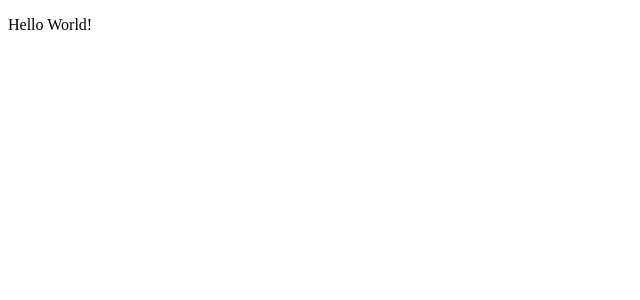
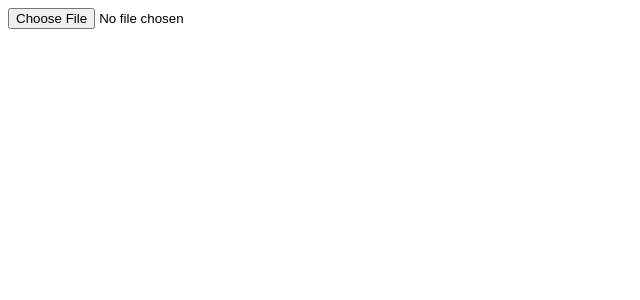
Before and after one commit to nickgirardo/webpack-bundle-viz, a React app: page / in a window 1280 px wide. Shown: the top 300 px of the page, without its empty margins (0-640 px from the left). Built offline with nearby package versions, Linux system fonts and the light colour scheme; the HTML template or start-up script is replaced by a standard one.

Commit message:
Basic file uploading working

```diff
--- a/src/App.tsx
+++ b/src/App.tsx
@@ -1,2 +1,8 @@
+import { FileInput } from './components/FileInput';
 
-export default () => <p>Hello World!</p>;
+export default () => (
+  <FileInput
+    onData={ data => console.log(data) }
+    onError={ err => console.error(err) }
+  />
+);
--- /dev/null
+++ b/src/components/FileInput.tsx
@@ -0,0 +1,26 @@
+import { readFile, tryJsonParse } from '../util';
+
+interface Props {
+  onData: (arg0: any) => void,
+  onError: (arg0: Error) => void,
+}
+
+export const FileInput = (props: Props) => {
+  const loadFiles = (fl: FileList) => {
+    // Right now we're only concerned with the first file
+    // TODO consider allowing for multiple upload
+    const file = fl[0]
+
+    readFile(file)
+      .then(tryJsonParse)
+      .then(props.onData)
+      .catch(props.onError);
+  }
+
+  return (
+    <input
+      type="file"
+      onChange={ e => e.target.files && loadFiles(e.target.files) }
+    />
+  );
+};
--- /dev/null
+++ b/src/util/index.ts
@@ -0,0 +1,21 @@
+export function readFile(file: File) {
+  return new Promise<string>((resolve, reject) => {
+    const fr = new FileReader();
+    fr.onload = () => {
+      resolve(fr.result as string)
+    };
+    fr.onerror = reject;
+    fr.readAsText(file);
+  });
+}
+
+export function tryJsonParse(str: string) {
+  return new Promise<any>((resolve, reject) => {
+    try {
+      const obj = JSON.parse(str);
+      resolve(obj);
+    } catch (err) {
+      reject(err);
+    }
+  });
+}
```
